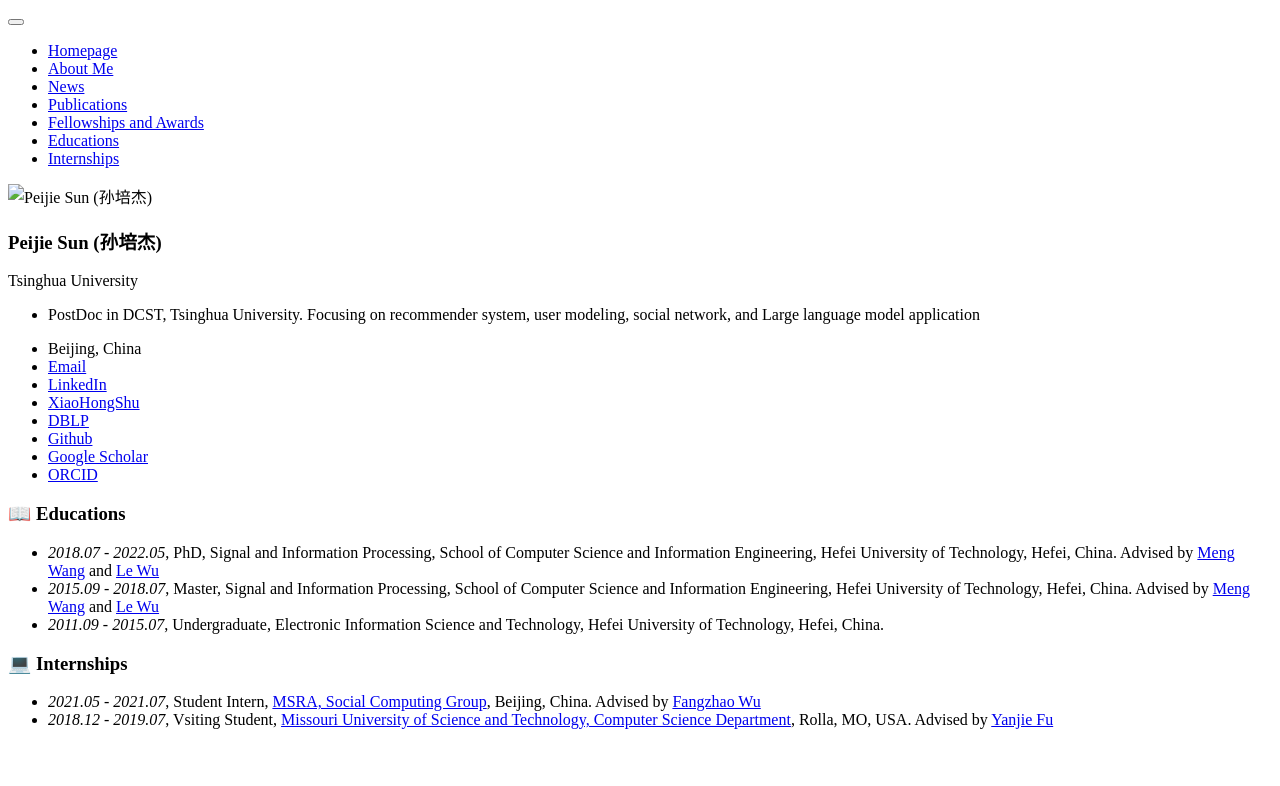
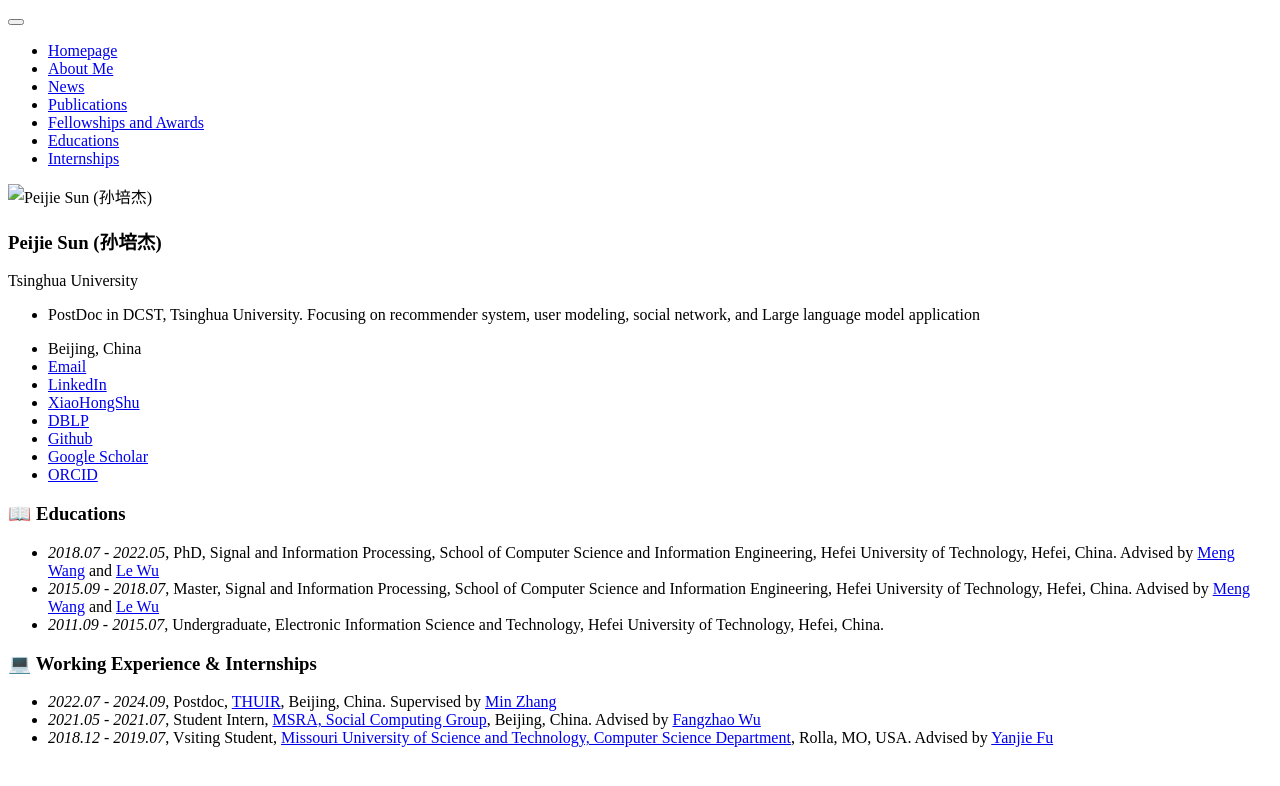
Before and after one commit to PeiJieSun/peijiesun.github.io, a Jekyll site: the page built from _pages/includes/others.md, in a window 1280 px wide. Shown: the top 786 px of the page. Built offline with Jekyll 4.4.1, drawn with Linux system fonts in a browser that asks for light colours; our own code applies the rules of GitHub Pages for plain Markdown files; comment, search, counter and statistics services are not loaded.

Commit message:
Update others.md

```diff
--- a/_pages/includes/others.md
+++ b/_pages/includes/others.md
@@ -4,6 +4,7 @@
 - *2015.09 - 2018.07*, Master, Signal and Information Processing, School of Computer Science and Information Engineering, Hefei University of Technology, Hefei, China. Advised by [Meng Wang](https://scholar.google.com/citations?user=rHagaaIAAAAJ) and [Le Wu](https://scholar.google.com/citations?user=4EzlnxwAAAAJ)
 - *2011.09 - 2015.07*, Undergraduate, Electronic Information Science and Technology, Hefei University of Technology, Hefei, China.
 
-# 💻 Internships
+# 💻 Working Experience & Internships
+- *2022.07 - 2024.09*, Postdoc, [THUIR](http://www.thuir.cn/), Beijing, China. Supervised by [Min Zhang](https://scholar.google.com/citations?user=0HtCYQEAAAAJ&hl=zh-CN)
 - *2021.05 - 2021.07*, Student Intern, [MSRA, Social Computing Group](https://www.microsoft.com/en-us/research/group/machine-learning-research-group/), Beijing, China. Advised by [Fangzhao Wu](https://scholar.google.com/citations?user=0SZVO0sAAAAJ)
 - *2018.12 - 2019.07*, Vsiting Student, [Missouri University of Science and Technology, Computer Science Department](https://cs.mst.edu/), Rolla, MO, USA. Advised by [Yanjie Fu](https://www.public.asu.edu/~yanjiefu//)
```
